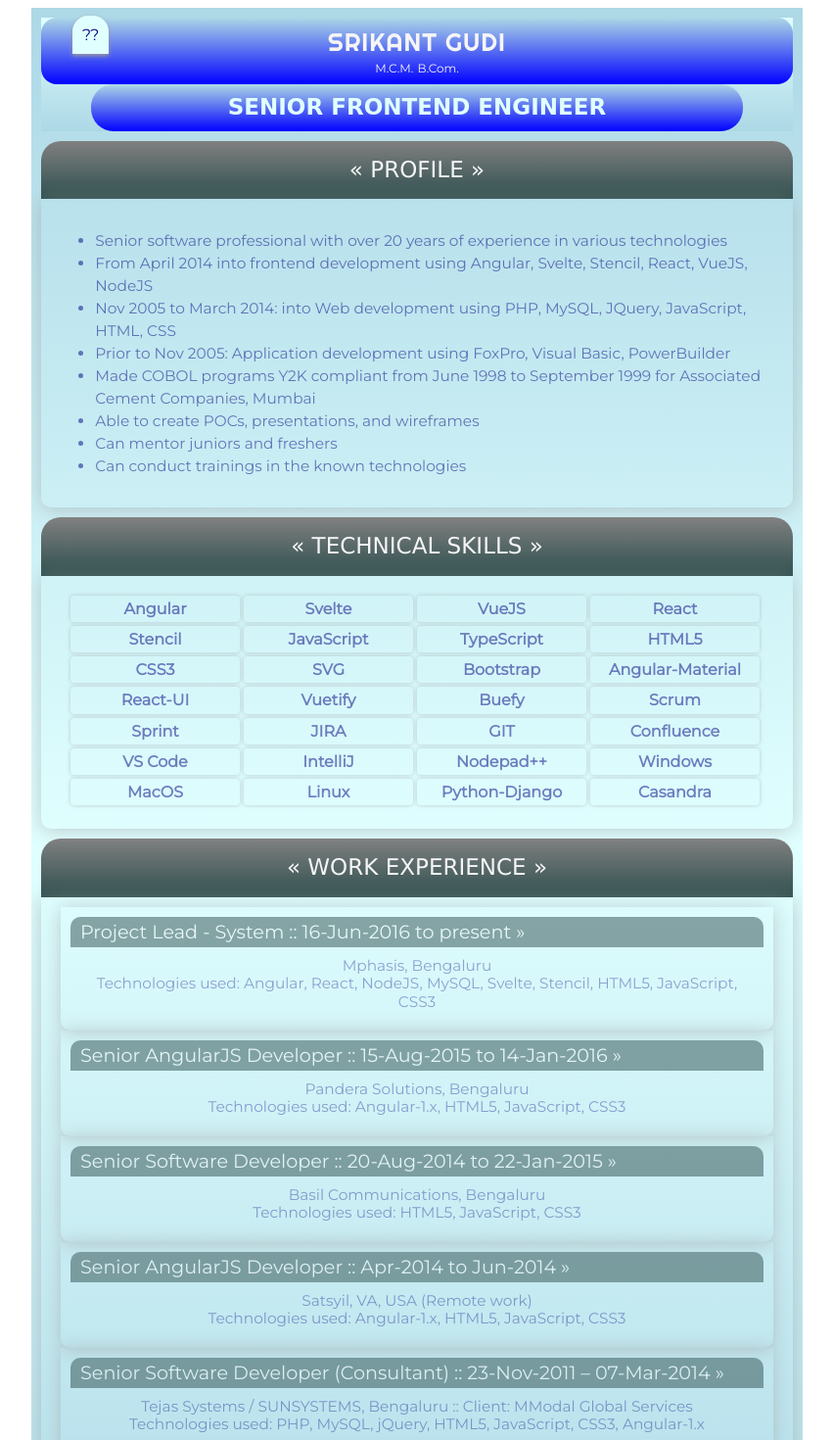
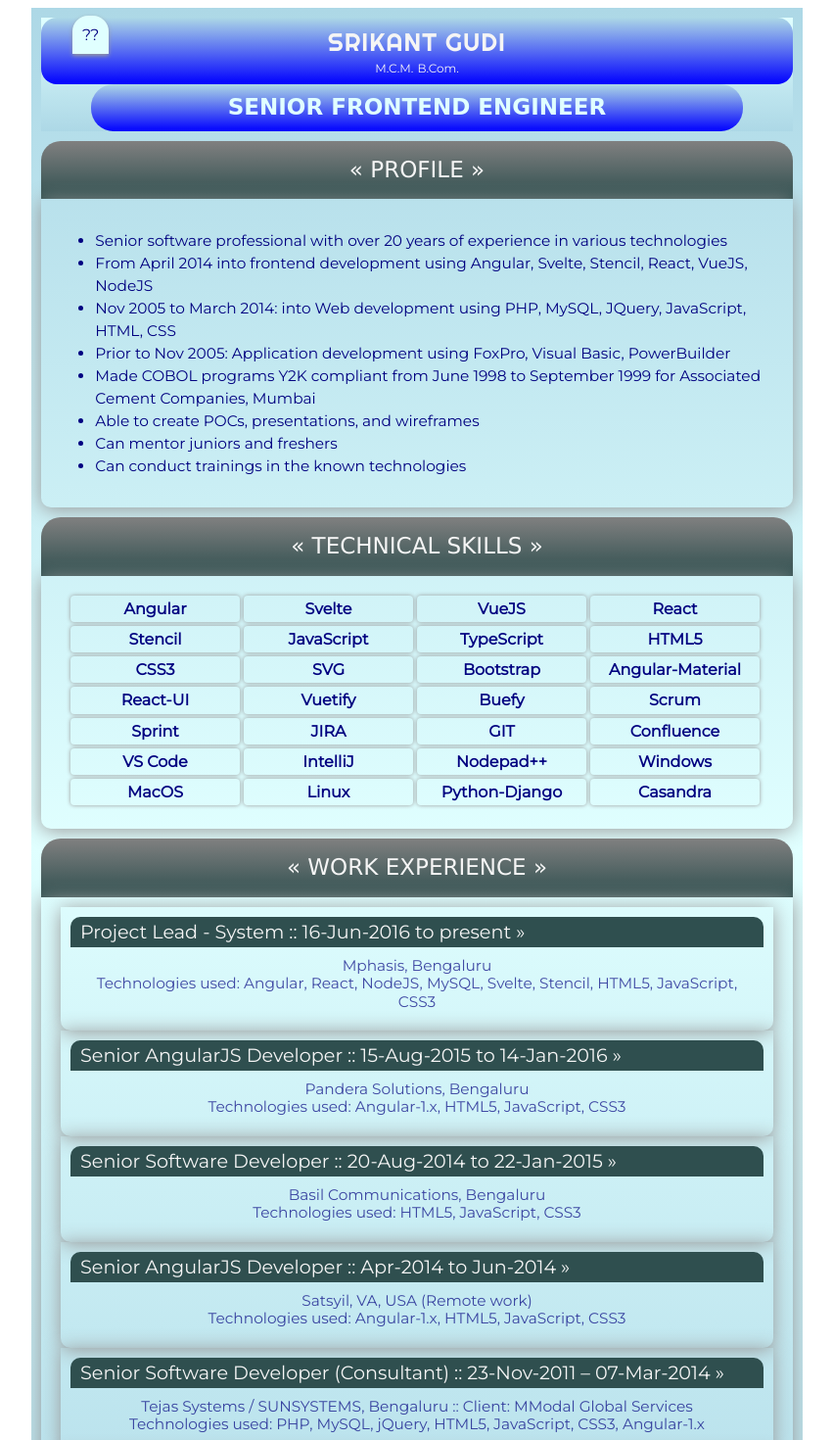
Before and after one commit to srikantgudi/srikantgudi.github.io, a Svelte app: page / in a window 1280 px wide. Shown: the top 1470 px of the page at 98% size, without its empty margins (214-1065 px from the left). Built offline with nearby package versions, Linux system fonts and the light colour scheme.

Commit message:
Update App.svelte

```diff
--- a/src/App.svelte
+++ b/src/App.svelte
@@ -110,14 +110,6 @@
 	.box {
 		box-shadow: 0 2px 20px #999999;
 		border-radius: 0 0 10px 10px
-	}
-	.resume-content {
-		opacity: 0.5;
-		transition: all 1s;
-	}
-	.resume-content:hover {
-		font-weight: 600;
-		opacity: 1;
 	}
 	.list {
 		padding: 10px 20px;
@@ -233,7 +225,7 @@
 		<div class="sectiontitle grad-dark space-around">
 			&laquo; PROFILE &raquo;
 		</div>
-		<div class="box profile resume-content">
+		<div class="box profile">
 			<ul>
 				{#each data.profile as text}
 				<li>{text}</li>
@@ -245,7 +237,7 @@
 		<div class="sectiontitle grad-dark space-around">
 			&laquo; TECHNICAL SKILLS &raquo;
 		</div>
-		<div class="box list resume-content">
+		<div class="box list">
 			<div class="skills">
 				{#each data.skills as text}
 				<div class="skill">{text}</div>
@@ -258,7 +250,7 @@
 		<div class="sectiontitle grad-dark space-around">
 			&laquo; WORK EXPERIENCE &raquo;
 		</div>
-		<div class="box list resume-content">
+		<div class="box list">
 			{#each data.exp as item}
 				<div class="exp box">
 					<div class="jobtitle">
```
